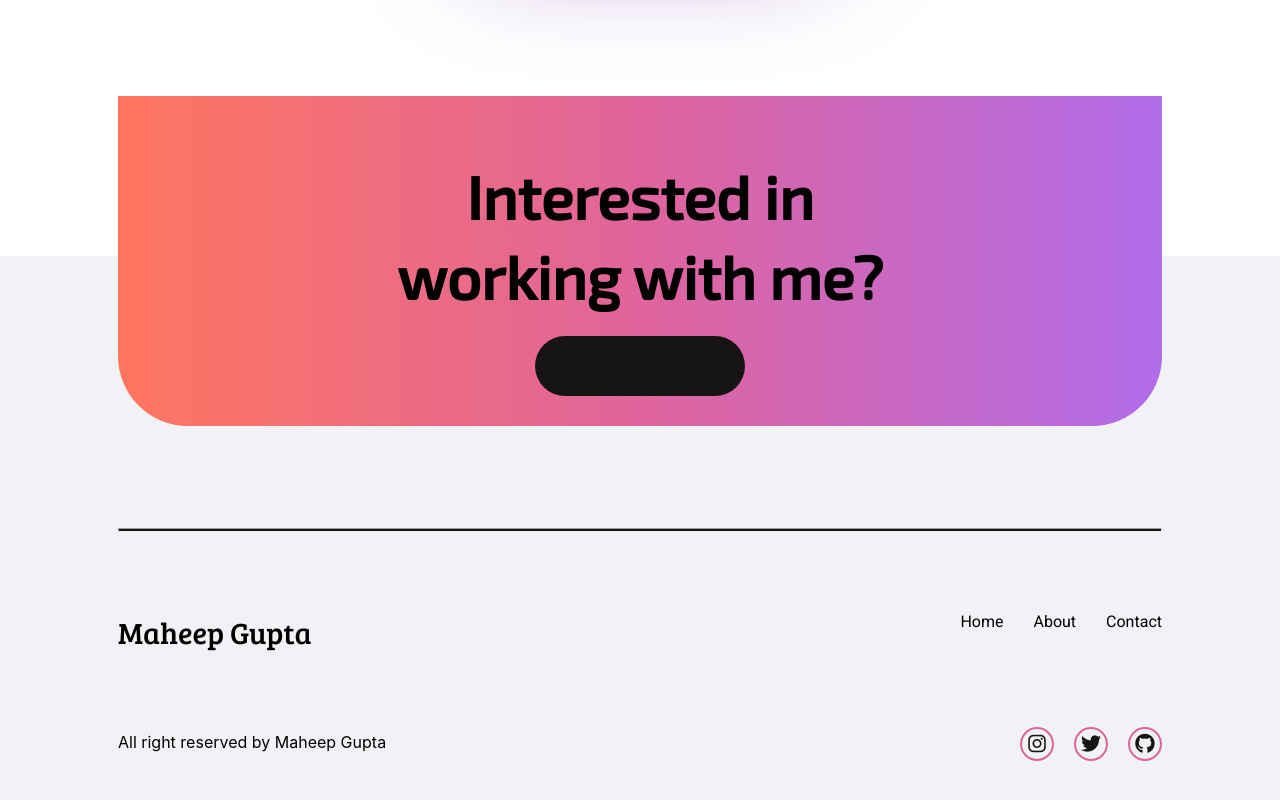
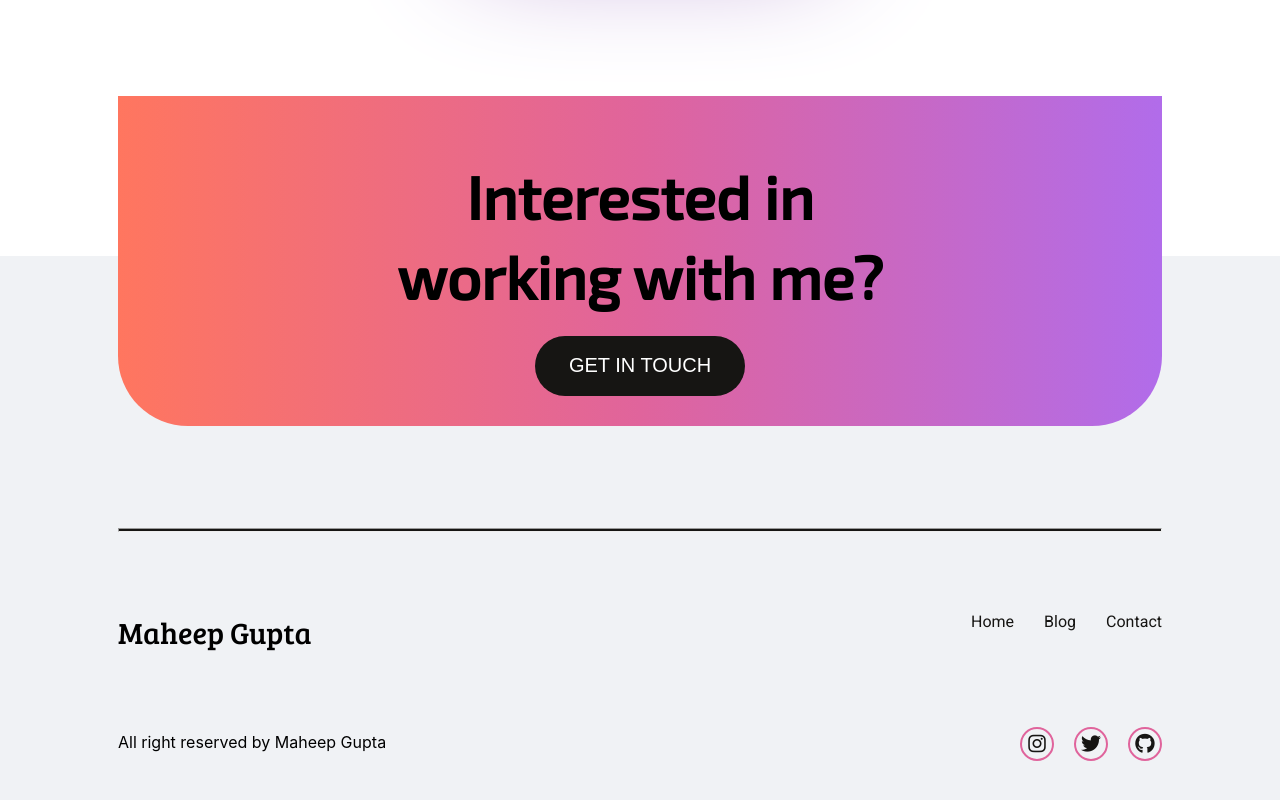
Before and after one commit to CodingStuffsofMahee/portfolio-react, a React (Create React App) app: page / in a window 1280 px wide. Shown: the part 3327-4127 px from the top of the page. Built offline with nearby package versions, Linux system fonts and the light colour scheme.

Commit message:
footer fixed and ins-btn fixed

```diff
--- a/src/components/Footer/Footer.js
+++ b/src/components/Footer/Footer.js
@@ -14,9 +14,9 @@ function Footer() {
                 </div>
                 <div className='footer-nav second-nav'>
                     <div className='footer-content-nav'>
-                        <span>Home</span>
-                        <span>About</span>
-                        <span>Contact</span>
+                    <Link to="/"><span>Home</span></Link>
+                    <Link to="https://blogs-maheep-gupta.hashnode.dev/"> <span>Blog</span></Link>
+                    <Link to="/contact"> <span>Contact</span></Link>
                     </div>
                     <div className='socials'>
                         <Link to="https://www.instagram.com/maheep__gupta/">
--- a/src/components/Main/main.css
+++ b/src/components/Main/main.css
@@ -250,19 +250,7 @@ p hr {
     margin-top: 20px;
 }
 
-.ins-btn {
-    outline: none;
-    border: none;
-    height: 60px;
-    width: 210px;
-    text-transform: uppercase;
-    background-color: #161513;
-    color: #fff;
-    border-radius: 50px;
-    font-size: 20px;
 
-
-}
 .footer hr{
     margin: 0px 118px 0 118px;
     height: 2px;
@@ -278,7 +266,20 @@ p hr {
     padding-bottom: 0;
     margin-bottom: -250px;
 }
-
+.ins-btn {
+    outline: none;
+    border: none;
+    height: 60px;
+    width: 210px;
+    text-transform: uppercase;
+    background-color: #161513;
+    color: #fff;
+    border-radius: 50px;
+    font-size: 20px;
+}
+.ins-btn a{
+    color: #fff;
+}
 @media screen and (max-width:900px) {
     .mainPage-content {
         /* padding-top: 5rem; */
```
